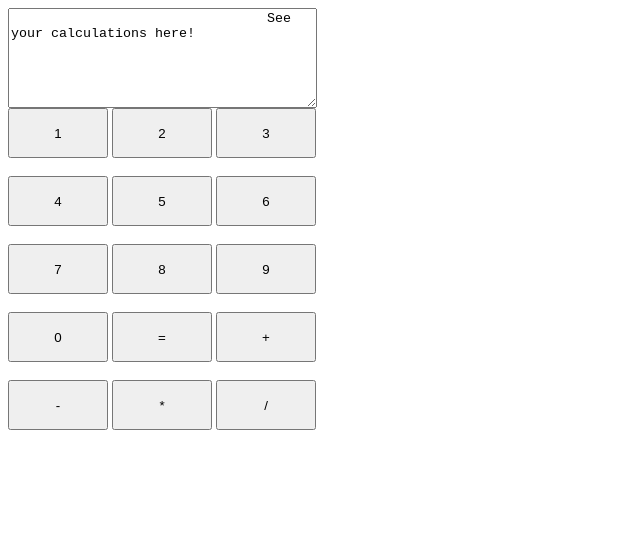
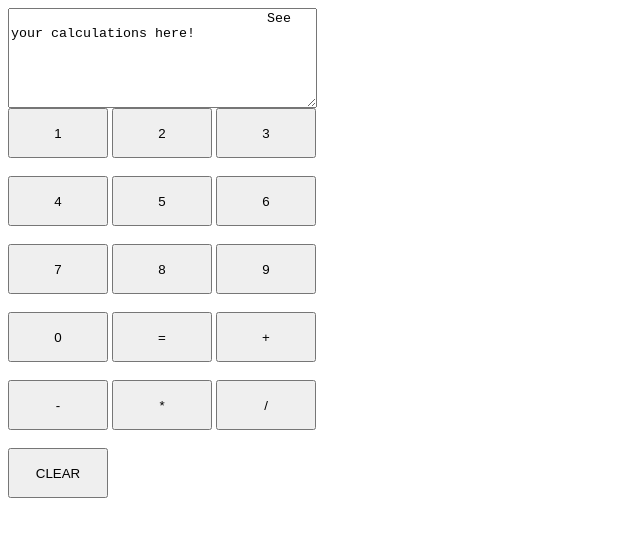
Before and after one commit to apoorvelec/NodeJsProjects, a plain HTML site: page JSCalculator.html in a window 1280 px wide. Shown: the whole page, without its empty margins (0-640 px from the left). Drawn offline with Linux system fonts and the light colour scheme.

Commit message:
basic calc with functionality

```diff
--- a/JSCalculator.html
+++ b/JSCalculator.html
@@ -45,11 +45,17 @@
 				} else if(id == '/'){
 					CalculatorExpression=CalculatorExpression.concat("/");
 					document.getElementById('CalcOutput').value=CalculatorExpression;
+				} else if(id == '='){
+					var Result = eval(CalculatorExpression);
+					document.getElementById('CalcOutput').value=Result.toString();
+					CalculatorExpression = "";
+				} else if(id == 'CLEAR'){
+					document.getElementById('CalcOutput').value="";
+					CalculatorExpression = "";
 				}
+			}
 
-				var test = eval("1+1");
 
-			}
 		</script>
 	</head>
 	<body>
@@ -78,6 +84,8 @@
 			<button id="-" style="height:50px;width:100px" type="button" onClick="buttonClick(this.id)">-</button>
 			<button id="*" style="height:50px;width:100px" type="button" onClick="buttonClick(this.id)">*</button>
 			<button id="/" style="height:50px;width:100px" type="button" onClick="buttonClick(this.id)">/</button>
+			<br /><br />
+			<button id="CLEAR" style="height:50px;width:100px" type="button" onClick="buttonClick(this.id)">CLEAR</button>
 		</div>
 	</body>
 </html>
```
